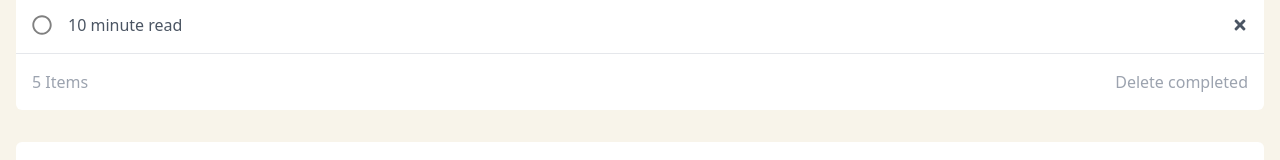
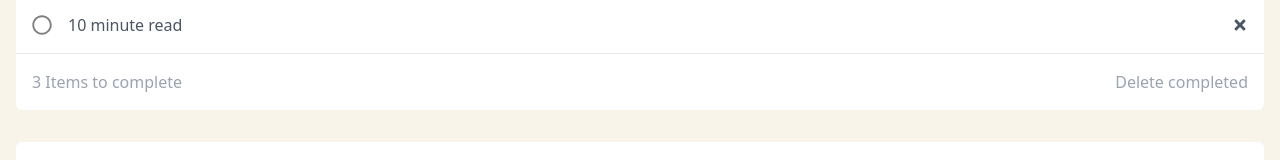
Before and after one commit to EvaGonz84/Task-list-React-and-Tailwindcss, a React (Vite) app: page / in a window 1280 px wide. Shown: the part 428-588 px from the top of the page. Built offline with nearby package versions, Linux system fonts and the light colour scheme.

Commit message:
computedTask & clearComputedTask

```diff
--- a/src/App.jsx
+++ b/src/App.jsx
@@ -41,6 +41,12 @@ const App = () => {
     //filter to return tasks opposite to received id
     setTask(task.filter((item) => item.id !== id));
   };
+  //number of tasks completed
+  const computedTask = task.filter((item) => !item.completed).length;
+  //method to delete completed tasks
+  const clearComputedTask = () => {
+    setTask(task.filter((item) => !item.completed));
+  };
   return (
     <>
       <div className="bg-[#579BB1] pb-8">
@@ -54,7 +60,10 @@ const App = () => {
             updateTask={updateTask}
             removeTask={removeTask}
           />
-          <ComputedTask />
+          <ComputedTask
+            computedTask={computedTask}
+            clearComputedTask={clearComputedTask}
+          />
           <FilterTask />
         </main>
       </div>
--- a/src/components/task/ComputedTask.jsx
+++ b/src/components/task/ComputedTask.jsx
@@ -1,8 +1,10 @@
-const ComputedTask = () => {
+const ComputedTask = ({ computedTask, clearComputedTask }) => {
   return (
     <section className="flex justify-between rounded-b-md bg-white p-4">
-      <span className="text-gray-400">5 Items</span>
-      <button className="text-gray-400">Delete completed</button>
+      <span className="text-gray-400">{computedTask} Items to complete</span>
+      <button onClick={clearComputedTask} className= "text-gray-400 hover:text-black">
+        Delete completed
+      </button>
     </section>
   );
 };
--- a/src/components/task/ItemTask.jsx
+++ b/src/components/task/ItemTask.jsx
@@ -20,7 +20,7 @@ export const ItemTask = ({ task, updateTask, removeTask }) => {
         {title}
       </p>
       <button onClick={() => removeTask(id)} className="flex-none">
-        <FaTimes className=" fill-gray-600 hover:fill-[#579BB1]" />
+        <FaTimes className=" fill-gray-600 hover:fill-black" />
       </button>
     </article>
   );
```
